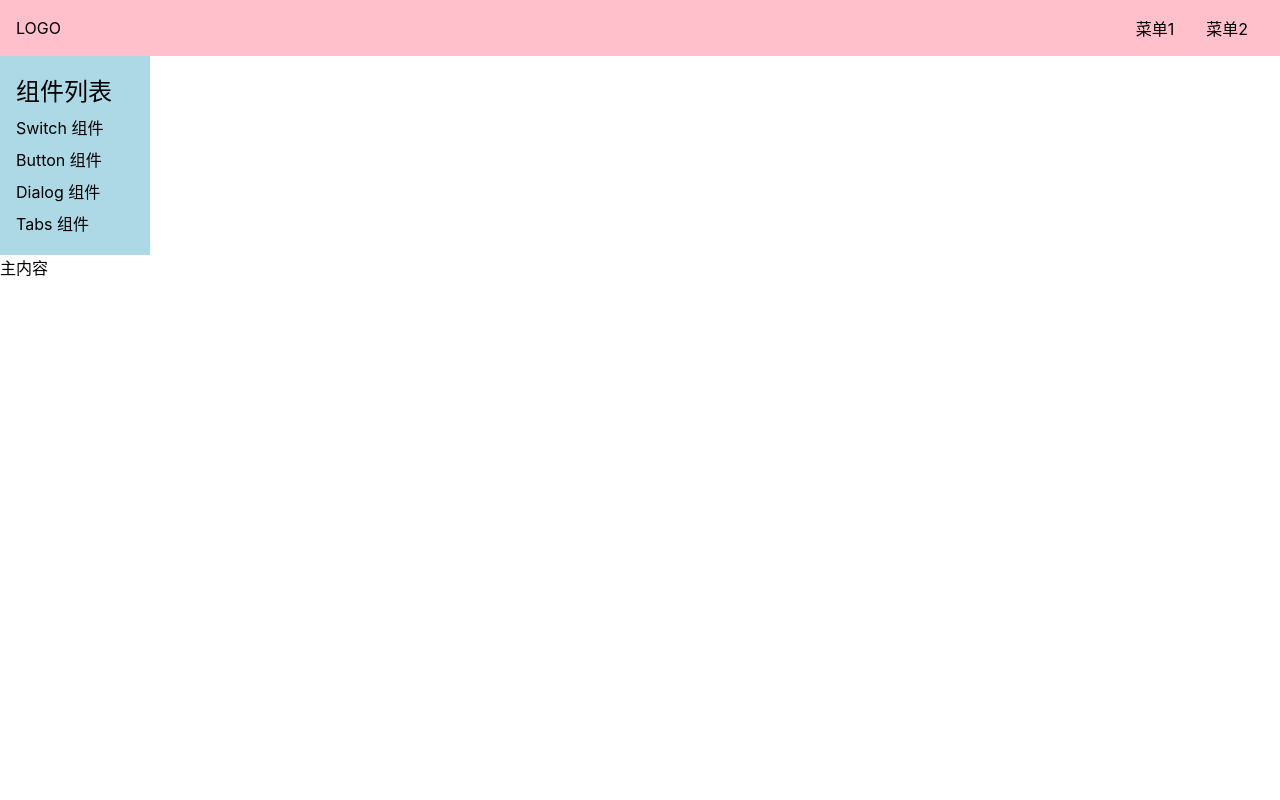
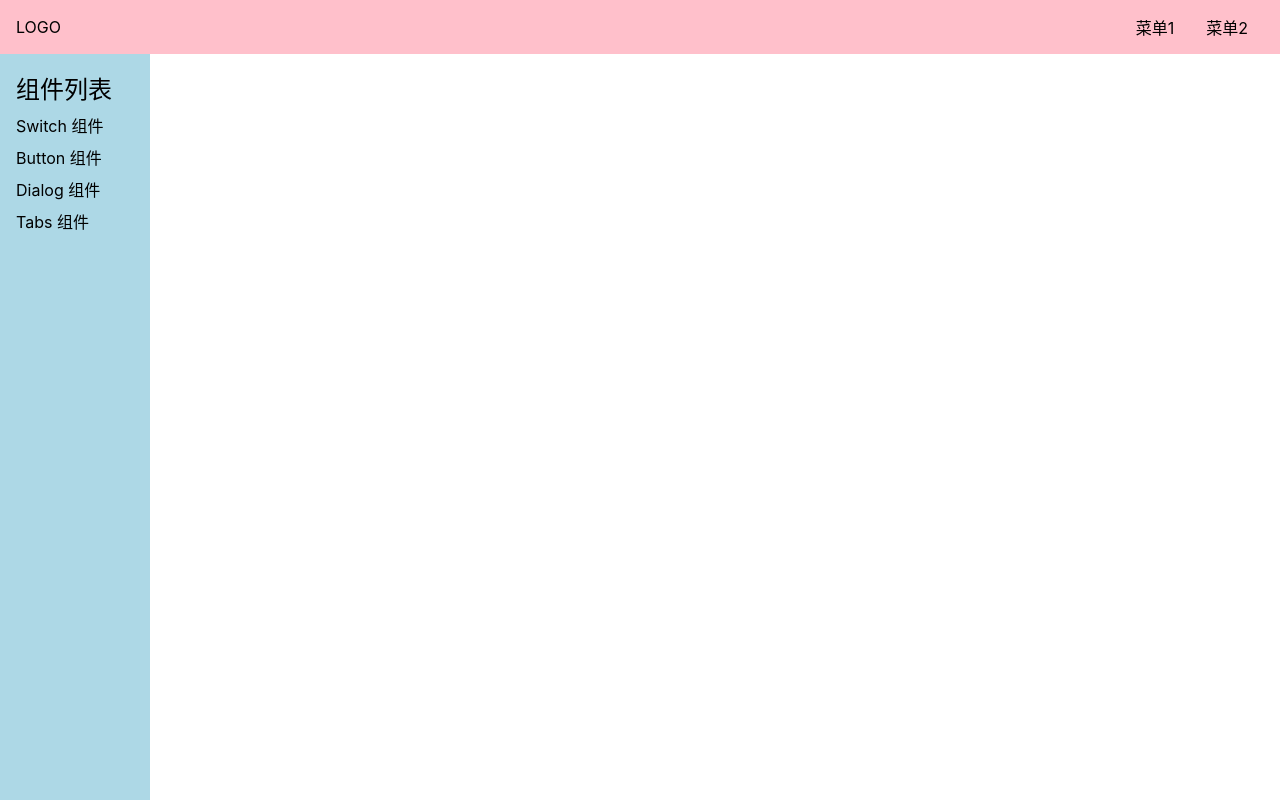
Before and after one commit to cqhaisenbao/ZeroUi-Vue3, a Vue app: page /doc in a window 1280 px wide. Built offline with nearby package versions, Linux system fonts and the light colour scheme.

Commit message:
doc页面样式与路由

```diff
--- a/src/components/Topnav.vue
+++ b/src/components/Topnav.vue
@@ -25,6 +25,7 @@ export default {
 
 <style lang="scss" scoped>
 .topnav {
+    height: 54px;
     background: pink;
     display: flex;
     padding: 16px;
--- a/src/views/Doc.vue
+++ b/src/views/Doc.vue
@@ -19,7 +19,9 @@
                     </li>
                 </ol>
             </aside>
-            <main>主内容</main>
+            <main>
+                <router-view/>
+            </main>
         </div>
     </div>
 </template>
@@ -37,6 +39,10 @@ export default {
 };
 </script>
 <style lang="scss" scoped>
+.content {
+    height: calc(100vh - 54px);
+    display: flex;
+
     aside {
         background: lightblue;
         width: 150px;
@@ -59,4 +65,5 @@ aside {
             padding-top: 70px;
         }
     }
+}
 </style>
```
Lines whose indentation alone changed are shown as unchanged.
